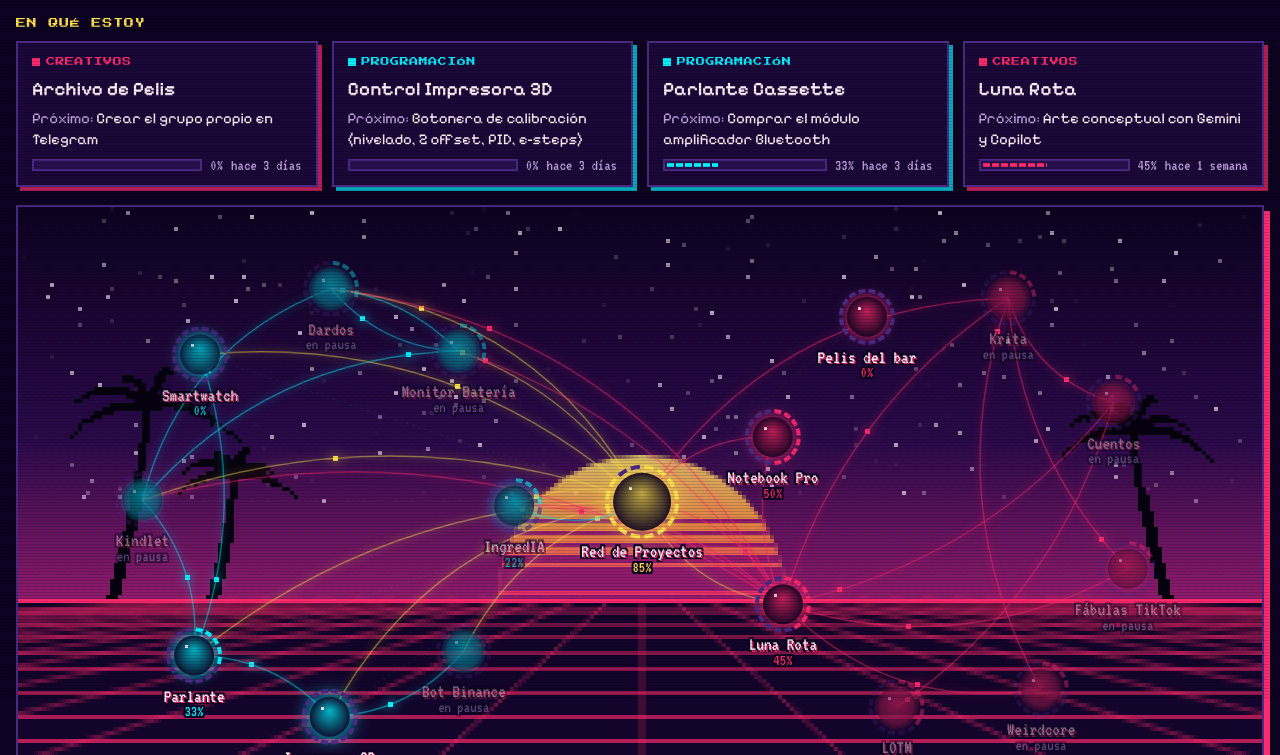
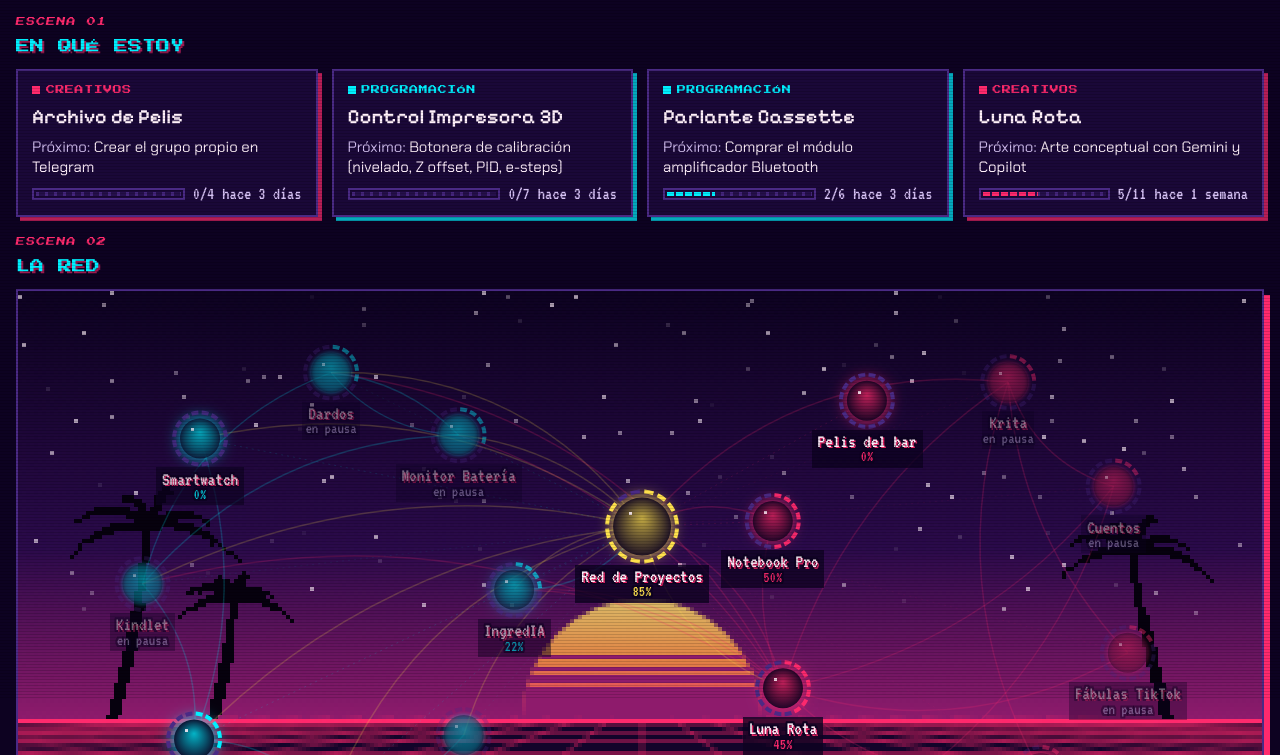
Before and after one commit to estufado28/red-de-proyectos, a plain HTML site: page index.html in a window 1280 px wide. Shown: the part 101-856 px from the top of the page. Drawn offline with Linux system fonts and the light colour scheme; animation ran at ten frames a second.

Commit message:
Ajustes de estética

```diff
--- a/index.html
+++ b/index.html
@@ -1,19 +1,20 @@
 <!doctype html><html lang="es"><head><meta charset="utf-8"><meta name="viewport" content="width=device-width,initial-scale=1,viewport-fit=cover"><link rel="icon" href="logo.png"><style>:root{padding-top:env(safe-area-inset-top,0px);padding-bottom:env(safe-area-inset-bottom,0px)}body{margin:0}[hidden]{display:none!important}</style>
 <title>Red de Proyectos</title>
 <link rel="preconnect" href="https://fonts.googleapis.com">
-<link rel="stylesheet" href="https://fonts.googleapis.com/css2?family=Press+Start+2P&family=Pixelify+Sans:wght@400;500;600;700&family=VT323&display=swap">
+<link rel="stylesheet" href="https://fonts.googleapis.com/css2?family=Chakra+Petch:wght@400;500;600&family=Press+Start+2P&family=Pixelify+Sans:wght@400;500;600;700&family=VT323&display=swap">
 <style>
 /* Layout: cabecera pixel con progreso · Hoy / Esperando / Ideas · En qué estoy · lienzo de la red (sol synthwave pixelado)
    · grupos · avance semanal · historial. Panel del nodo: lateral en PC, hoja inferior en celu.
    Dirección: Hotline Miami — noche violeta, rosa chicle, cian y amarillo neón, letras pixel, sombras duras, CRT. */
 :root{
-  --bg:#0d0221; --surface:#1a0838; --surface2:#26104d; --fg:#fff0fb; --muted:#bfa3e0; --line:#4a2a85;
+  --bg:#0d0221; --surface:#1a0838; --surface2:#26104d; --fg:#fff0fb; --muted:#d4c0f2; --line:#4a2a85;
   --prog:#00f0ff; --crea:#ff2a6d; --trab:#b967ff; --nucleo:#ffe14d; --ok:#5dffb0; --danger:#ff5b5b;
   --sombra:#ff2a6d; --grid:#ff2a6d;
   --cielo:#2a0a4a; --horizonte:#8e1b6c; --sol1:#ffe66d; --sol2:#ff9e3d; --sol3:#ff2a6d; --suelo:#12042a; --palma:#06010e;
   --crt:.16;
   --f-display:"Press Start 2P", "Courier New", monospace;
-  --f-body:"Pixelify Sans", "Trebuchet MS", system-ui, sans-serif;
+  --f-body:"Chakra Petch", "Trebuchet MS", system-ui, sans-serif;
+  --f-pixel:"Pixelify Sans", "Trebuchet MS", system-ui, sans-serif;
   --f-mono:"VT323", "Courier New", ui-monospace, monospace;
   color-scheme:dark;
 }
@@ -26,7 +27,7 @@
   color-scheme:light;
 }
 :root[data-modo="galaxia"]{
-  --bg:#06040f; --surface:#141026; --surface2:#1d1735; --fg:#efe9ff; --muted:#a79ed0; --line:#352b5e;
+  --bg:#06040f; --surface:#141026; --surface2:#1d1735; --fg:#efe9ff; --muted:#c2b9e6; --line:#352b5e;
   --prog:#93b9ff; --crea:#ffb08a; --trab:#d3c2ff; --nucleo:#fff1a8; --ok:#9be8c0; --danger:#ff8a8a;
   --sombra:#93b9ff; --grid:#93b9ff;
   --cielo:#06040f; --horizonte:#06040f; --sol1:#fff1a8; --sol2:#ffb08a; --sol3:#93b9ff; --suelo:#06040f; --palma:#06040f;
@@ -57,7 +58,7 @@ input[type=text], input:not([type]), textarea{background:var(--surface2); border
 input:focus, textarea:focus{border-color:var(--prog); outline:none}
 
 /* barra por bloques */
-.barra{height:14px; background:var(--surface2); border:2px solid var(--line); padding:2px}
+.barra{height:14px; background-color:var(--surface2); background-image:repeating-linear-gradient(90deg, color-mix(in srgb, var(--line) 85%, transparent) 0 3px, transparent 3px 9px); background-origin:content-box; background-clip:content-box; border:2px solid var(--line); padding:2px}
 .barra i{display:block; height:100%; width:0; background:var(--c, var(--crea));
   -webkit-mask:repeating-linear-gradient(90deg,#000 0 7px,transparent 7px 9px); mask:repeating-linear-gradient(90deg,#000 0 7px,transparent 7px 9px); transition:width .6s steps(12)}
 
@@ -67,9 +68,10 @@ input:focus, textarea:focus{border-color:var(--prog); outline:none}
 .marca img{width:48px; height:48px; flex:none; image-rendering:pixelated}
 .marca div{display:flex; flex-direction:column; gap:8px; min-width:0}
 .marca h1{font:clamp(16px,3.6vw,26px)/1.25 var(--f-display); margin:0; color:var(--crea); text-transform:uppercase;
-  text-shadow:3px 3px 0 var(--prog), -2px -1px 0 color-mix(in srgb, var(--nucleo) 70%, transparent); animation:ciclo 2.4s steps(1) infinite, tambaleo 3.2s ease-in-out infinite; transform-origin:left center}
+  text-shadow:3px 3px 0 var(--prog), -2px -1px 0 color-mix(in srgb, var(--nucleo) 70%, transparent); transform:skewX(-5deg); animation:ciclo .5s steps(1) 4, tambaleo 1s ease-in-out 2; transform-origin:left center}
+.marca:hover h1{animation:ciclo .5s steps(1) infinite, tambaleo 1.4s ease-in-out infinite}
 @keyframes ciclo{0%{color:var(--crea)}33%{color:var(--nucleo)}66%{color:var(--prog)}}
-@keyframes tambaleo{0%,100%{transform:rotate(-1.2deg) skewX(-4deg)}50%{transform:rotate(1deg) skewX(-6deg)}}
+@keyframes tambaleo{0%,100%{transform:skewX(-5deg)}25%{transform:rotate(-1.5deg) skewX(-3deg)}75%{transform:rotate(1.2deg) skewX(-7deg)}}
 :root[data-modo="mapa"] .marca h1{text-shadow:3px 3px 0 color-mix(in srgb, var(--prog) 40%, transparent); animation:none; transform:skewX(-6deg)}
 .marca small{color:var(--muted); font:19px/1.15 var(--f-mono)}
 .global{flex:1 1 280px; min-width:0; display:grid; gap:6px}
@@ -94,7 +96,7 @@ input:focus, textarea:focus{border-color:var(--prog); outline:none}
 .lista .proy{display:block; font:16px/1.1 var(--f-mono); color:var(--c)}
 .lista .hecha label{color:var(--muted); text-decoration:line-through; text-decoration-color:var(--line)}
 .lista button.txt{border:0; background:transparent; padding:0; text-align:left}
-.lista time{font:15px var(--f-mono); color:var(--muted); padding-top:2px; white-space:nowrap}
+.lista time{font:17px var(--f-mono); color:var(--muted); padding-top:2px; white-space:nowrap}
 .ideas-form{display:flex; gap:6px}
 .ideas-form input{flex:1; min-width:0}
 #ideas{margin-top:8px; max-height:200px; overflow-y:auto}
@@ -106,11 +108,11 @@ input:focus, textarea:focus{border-color:var(--prog); outline:none}
 .tarjeta{display:grid; gap:8px; align-content:start; padding:12px 14px; min-width:0}
 .tarjeta .tapa{display:block; width:100%; aspect-ratio:16/9; object-fit:cover; border:2px solid var(--line); max-width:100%}
 .tarjeta .etq{font-size:9px}
-.tarjeta .abrir{border:0; background:transparent; padding:0; text-align:left; font:600 19px/1.2 var(--f-body); color:var(--fg)}
+.tarjeta .abrir{border:0; background:transparent; padding:0; text-align:left; font:600 20px/1.2 var(--f-pixel); color:var(--fg)}
 .tarjeta .abrir:hover{color:var(--c)}
 .tarjeta .sig{font-size:15px; line-height:1.35}
 .tarjeta .sig span{color:var(--muted)}
-.tarjeta .pie{display:flex; align-items:center; gap:8px; font:16px var(--f-mono); color:var(--muted)}
+.tarjeta .pie{display:flex; align-items:center; gap:8px; font:18px var(--f-mono); color:var(--muted)}
 .tarjeta .pie .barra{flex:1; height:12px}
 .tarjeta .links{display:flex; flex-wrap:wrap; gap:6px}
 .tarjeta .links a{font:16px/1.2 var(--f-mono); text-transform:uppercase; text-decoration:none; border:2px solid var(--line); padding:1px 6px; color:var(--c)}
@@ -126,7 +128,7 @@ canvas{display:block; width:100%; height:min(700px, 74vh); min-height:460px; tou
 
 .chips{max-width:1280px; margin:18px auto 0; display:grid; grid-template-columns:repeat(auto-fit,minmax(min(100%,280px),1fr)); gap:16px}
 .grupo ul{list-style:none; margin:0; padding:0; display:flex; flex-wrap:wrap; gap:8px}
-.chip{display:flex; align-items:center; gap:8px; border:2px solid var(--line); background:var(--surface); padding:4px 10px 4px 5px; font-size:15px; box-shadow:2px 2px 0 color-mix(in srgb, var(--c) 60%, transparent)}
+.chip{display:flex; align-items:center; gap:8px; border:2px solid var(--line); background:var(--surface); padding:4px 10px 4px 5px; font:15px/1.3 var(--f-pixel); box-shadow:2px 2px 0 color-mix(in srgb, var(--c) 60%, transparent)}
 .chip .mini{width:20px; height:20px; background:conic-gradient(var(--c) calc(var(--p)*1%), var(--surface2) 0); display:grid; place-items:center; flex:none}
 .chip .mini::after{content:""; width:12px; height:12px; background:var(--surface)}
 .chip[aria-current="true"]{border-color:var(--c)}
@@ -178,7 +180,7 @@ canvas{display:block; width:100%; height:min(700px, 74vh); min-height:460px; tou
 .apr{list-style:none; margin:0; padding:0; display:grid; gap:8px}
 .apr li{padding:2px 0 2px 14px; font-size:15px; position:relative}
 .apr li::before{content:""; position:absolute; left:0; top:8px; width:7px; height:7px; background:var(--c)}
-.apr .meta{display:block; font:16px var(--f-mono); color:var(--muted); margin-top:2px}
+.apr .meta{display:block; font:17px var(--f-mono); color:var(--muted); margin-top:2px}
 .bitacora{list-style:none; margin:0; padding:0; display:grid; gap:6px}
 .bitacora li{display:grid; grid-template-columns:auto 1fr; gap:10px; font-size:15px}
 .bitacora time{font:16px var(--f-mono); color:var(--c); white-space:nowrap}
@@ -202,7 +204,17 @@ canvas{display:block; width:100%; height:min(700px, 74vh); min-height:460px; tou
 .hlista li{display:grid; grid-template-columns:auto 1fr auto; gap:12px; align-items:start; padding:10px 12px}
 .hlista time{font:17px var(--f-mono); color:var(--muted); white-space:nowrap}
 .hlista .txt{min-width:0}
-.hlista .ruta{display:block; font:16px var(--f-mono); color:var(--muted); margin-top:2px}
+.hlista .ruta{display:block; font:17px var(--f-mono); color:var(--muted); margin-top:2px}
+
+/* encabezados tipo escena */
+.cap{display:flex; flex-direction:column; gap:6px; margin:0 0 12px}
+.cap small{font:9px/1.6 var(--f-display); color:var(--crea); letter-spacing:.12em; text-transform:uppercase; transform:skewX(-10deg); transform-origin:left}
+.cap b{font:14px/1.5 var(--f-display); font-weight:400; color:var(--prog); text-transform:uppercase; text-shadow:2px 2px 0 color-mix(in srgb, var(--crea) 60%, transparent)}
+.red-t{max-width:1280px; margin:0 auto 12px}
+
+/* entrada del panel con desfase VHS */
+.panel.entra{animation:vhs .34s steps(4) 1}
+@keyframes vhs{0%{transform:translateX(-10px); filter:drop-shadow(4px 0 0 var(--crea)) drop-shadow(-4px 0 0 var(--prog)); opacity:.5}50%{transform:translateX(6px); filter:drop-shadow(-3px 0 0 var(--crea)) drop-shadow(3px 0 0 var(--prog)); opacity:.9}100%{transform:none; filter:none; opacity:1}}
 .hlista .ruta b{color:var(--c); font-weight:400}
 .borrar{border:2px solid var(--line); background:transparent; padding:2px 8px; font:16px var(--f-mono); color:var(--muted); text-transform:uppercase}
 .borrar.seguro{border-color:var(--danger); color:var(--danger)}
@@ -211,6 +223,7 @@ canvas{display:block; width:100%; height:min(700px, 74vh); min-height:460px; tou
 @media (max-width:720px){
   canvas{height:90vh; min-height:780px}
   .leyenda{display:none}
+  .escena{box-shadow:0 6px 0 var(--sombra)}
   .dia{grid-template-columns:1fr}
   .foco-grid{grid-template-columns:none; grid-auto-flow:column; grid-auto-columns:82%; overflow-x:auto; scroll-snap-type:x mandatory; padding:0 6px 10px 0}
   .tarjeta{scroll-snap-align:start}
@@ -225,7 +238,7 @@ canvas{display:block; width:100%; height:min(700px, 74vh); min-height:460px; tou
   .hlista time{grid-column:1/-1; order:-1}
   .form-link{grid-template-columns:1fr}
 }
-@media (prefers-reduced-motion:reduce){ .barra i{transition:none} body{transition:none} .marca h1{animation:none; transform:skewX(-5deg)} }
+@media (prefers-reduced-motion:reduce){ .barra i{transition:none} body{transition:none} .marca h1, .marca:hover h1{animation:none; transform:skewX(-5deg)} .panel.entra{animation:none} }
 </style>
 
 <header class="top">
@@ -265,10 +278,11 @@ canvas{display:block; width:100%; height:min(700px, 74vh); min-height:460px; tou
 </section>
 
 <section class="foco" aria-labelledby="foco-t">
-  <h2 class="sec-t" id="foco-t">En qué estoy</h2>
+  <h2 class="cap" id="foco-t"><small>Escena 01</small><b>En qué estoy</b></h2>
   <div class="foco-grid" id="foco"><p class="vacio">Cargando los proyectos activos…</p></div>
 </section>
 
+<h2 class="cap red-t"><small>Escena 02</small><b>La red</b></h2>
 <section class="escena" aria-label="Mapa de la red">
   <canvas id="lienzo" aria-label="Red de proyectos interconectados. Usá la lista de abajo para abrir cada proyecto."></canvas>
   <div class="estado" id="estado"><div><b>Cargando la red…</b>Los proyectos aparecen acá en unos segundos.</div></div>
@@ -278,7 +292,7 @@ canvas{display:block; width:100%; height:min(700px, 74vh); min-height:460px; tou
 <section class="chips" id="chips" aria-label="Proyectos"></section>
 
 <section class="avance" aria-labelledby="avance-t">
-  <h2 id="avance-t">Avance semanal</h2>
+  <h2 class="cap" id="avance-t"><small>Escena 03</small><b>Avance semanal</b></h2>
   <p>Cada domingo se guarda una foto del progreso. Una semana cuenta para la racha si se terminó al menos una tarea.</p>
   <div class="avance-grid">
     <div class="graf px" id="graf"><p class="vacio">El primer repaso semanal guarda el punto de partida.</p></div>
@@ -287,7 +301,7 @@ canvas{display:block; width:100%; height:min(700px, 74vh); min-height:460px; tou
 </section>
 
 <section class="historial">
-  <h2>Historial de aprendizajes</h2>
+  <h2 class="cap"><small>Escena 04</small><b>Historial de aprendizajes</b></h2>
   <p id="hist-p">Todo lo que un proyecto aprendió y pasó a otros.</p>
   <ul class="hlista" id="hlista"><li><span class="vacio">Todavía no hay aprendizajes guardados.</span></li></ul>
 </section>
@@ -379,7 +393,7 @@ canvas{display:block; width:100%; height:min(700px, 74vh); min-height:460px; tou
     } else {
       centros = hayTrab
         ? { prog:[W*0.25,H*0.46], nucleo:[W/2,H*0.38], crea:[W*0.75,H*0.46], trab:[W/2,H*0.83] }
-        : { prog:[W*0.25,H*0.50], nucleo:[W/2,H*0.50], crea:[W*0.75,H*0.50] };
+        : { prog:[W*0.25,H*0.50], nucleo:[W/2,H*0.40], crea:[W*0.75,H*0.50] };
       rx = Math.min(W*0.15, 200); ry = Math.min(H*0.36, 240);
     }
     ORDEN_AREAS.forEach(a => {
@@ -426,29 +440,30 @@ canvas{display:block; width:100%; height:min(700px, 74vh); min-height:460px; tou
     const s = 4, w = Math.max(2, Math.ceil(W/s)), h = Math.max(2, Math.ceil(H/s));
     if (!bgc){ bgc = document.createElement("canvas"); bgx = bgc.getContext("2d"); }
     if (bgc.width!==w || bgc.height!==h){ bgc.width = w; bgc.height = h; estrellas = null; }
-    const g = bgx, hz = Math.round(h*0.66);
+    const g = bgx, hz = Math.round(h*0.72);
     const sky = g.createLinearGradient(0,0,0,hz); sky.addColorStop(0, C["--bg"]); sky.addColorStop(.6, C["--cielo"]); sky.addColorStop(1, C["--horizonte"]);
     g.fillStyle = sky; g.fillRect(0,0,w,hz);
-    if (!estrellas) estrellas = Array.from({length: Math.round(w*hz/110)}, () => ({ x:Math.floor(Math.random()*w), y:Math.floor(Math.random()*hz*0.75), f:Math.random()*6 }));
+    if (!estrellas) estrellas = Array.from({length: Math.round(w*hz/240)}, () => ({ x:Math.floor(Math.random()*w), y:Math.floor(Math.random()*hz*0.75), f:Math.random()*6 }));
     g.fillStyle = C["--fg"];
-    estrellas.forEach(e => { g.globalAlpha = .35 + .35*Math.sin(t/650 + e.f); g.fillRect(e.x, e.y, 1, 1); });
+    estrellas.forEach(e => { g.globalAlpha = .35 + .3*Math.sin(t/1100 + e.f); g.fillRect(e.x, e.y, 1, 1); });
     g.globalAlpha = 1;
-    const R = Math.round(Math.min(w, h)*0.24), cx = Math.round(w/2);
+    const R = Math.round(Math.min(w, h)*0.2), cx = Math.round(w/2);
     const sg = g.createLinearGradient(0, hz-R, 0, hz); sg.addColorStop(0, C["--sol1"]); sg.addColorStop(.5, C["--sol2"]); sg.addColorStop(1, C["--sol3"]);
     g.save(); g.beginPath(); g.arc(cx, hz, R, Math.PI, 0); g.closePath(); g.clip();
     g.globalAlpha = .8; g.fillStyle = sg; g.fillRect(cx-R, hz-R, 2*R, R); g.globalAlpha = 1;
-    const desliz = reduce ? 0 : (t/1400) % 1;
+    const desliz = reduce ? 0 : (t/2600) % 1;
     for (let k=0; k<7; k++){
       const f = (k + desliz)/7, y = Math.round(hz - R*0.62 + f*R*0.62), grosor = Math.max(1, Math.round(f*4));
       g.fillStyle = C["--horizonte"]; g.fillRect(cx-R, y, 2*R, grosor);
     }
     g.restore();
-    palmera(g, Math.round(w*0.07), hz, Math.round(h*0.34), 1);
-    palmera(g, Math.round(w*0.15), hz, Math.round(h*0.22), 1);
-    palmera(g, Math.round(w*0.92), hz, Math.round(h*0.3), -1);
+    const u = Math.min(w, h*0.8);
+    palmera(g, Math.round(w*0.07), hz, Math.round(u*0.42), 1);
+    palmera(g, Math.round(w*0.15), hz, Math.round(u*0.27), 1);
+    palmera(g, Math.round(w*0.92), hz, Math.round(u*0.37), -1);
     g.fillStyle = C["--suelo"]; g.fillRect(0, hz, w, h-hz);
     g.fillStyle = C["--sol3"]; g.fillRect(0, hz, w, 1);
-    const off = reduce ? 0 : (t/2400) % 1;
+    const off = reduce ? 0 : (t/4200) % 1;
     g.fillStyle = C["--grid"];
     for (let k=0; k<12; k++){
       const f = (k+off)/12, y = Math.round(hz + (h-hz)*f*f);
@@ -525,11 +540,11 @@ canvas{display:block; width:100%; height:min(700px, 74vh); min-height:460px; tou
         const b = puntoDe(d,t); if(!b) return;
         const activo = !sel || sel===a.origen || sel===d;
         const c = curva(o,b, .18 + ((ai+di)%3)*.04);
-        ctx.strokeStyle = hexA(col, activo ? (modo==="mapa"?.55:.45) : .06);
+        ctx.strokeStyle = hexA(col, sel ? (activo ? .75 : .05) : (modo==="mapa" ? .3 : .2));
         ctx.lineWidth = activo && sel ? 2.5 : 1.5;
-        if (modo!=="mapa" && activo){ ctx.shadowColor = col; ctx.shadowBlur = 8; }
+        if (modo!=="mapa" && sel && activo){ ctx.shadowColor = col; ctx.shadowBlur = 8; }
         ctx.beginPath(); ctx.moveTo(o.x,o.y); ctx.quadraticCurveTo(c.qx,c.qy,b.x,b.y); ctx.stroke(); ctx.shadowBlur = 0;
-        if (activo && !reduce){
+        if (sel && activo && !reduce){
           const u = ((t/2600) + ai*.37 + di*.21) % 1, p = enCurva(o,b,c,u);
           ctx.fillStyle = col; if (modo!=="mapa"){ ctx.shadowColor = col; ctx.shadowBlur = 12; }
           const sz = modo==="galaxia" ? 3 : 5; ctx.fillRect(Math.round(p.x-sz/2), Math.round(p.y-sz/2), sz, sz); ctx.shadowBlur = 0;
@@ -552,7 +567,7 @@ canvas{display:block; width:100%; height:min(700px, 74vh); min-height:460px; tou
         ctx.beginPath(); ctx.moveTo(q.x-s,q.y); ctx.lineTo(q.x+s,q.y); ctx.moveTo(q.x,q.y-s); ctx.lineTo(q.x,q.y+s); ctx.stroke();
         ctx.fillStyle = C["--fg"]; ctx.fillRect(q.x-2, q.y-2, 4, 4);
       } else {
-        ctx.shadowColor = col; ctx.shadowBlur = est==="pausa" ? 4 : 18 + (reduce?0:Math.sin(t/600 + q.y)*6);
+        ctx.shadowColor = col; ctx.shadowBlur = est==="pausa" ? 4 : 14 + (reduce?0:Math.sin(t/900 + q.y)*3);
         ctx.fillStyle = C["--bg"]; ctx.beginPath(); ctx.arc(q.x,q.y,rr,0,7); ctx.fill(); ctx.shadowBlur = 0;
         const g = ctx.createRadialGradient(q.x,q.y-rr*.3,0,q.x,q.y,rr); g.addColorStop(0, hexA(col,.75)); g.addColorStop(1, hexA(col,.08));
         ctx.fillStyle = g; ctx.beginPath(); ctx.arc(q.x,q.y,rr,0,7); ctx.fill();
@@ -563,6 +578,10 @@ canvas{display:block; width:100%; height:min(700px, 74vh); min-height:460px; tou
       const fs = W<520 ? 17 : 19;
       ctx.font = `${fs}px VT323, "Courier New", monospace`; ctx.textAlign = "center"; ctx.textBaseline = "top";
       const etiqueta = (p.corto || p.nombre), y1 = q.y+rr+11;
+      if (modo==="miami"){
+        const an = Math.max(ctx.measureText(etiqueta).width, 40) + 12;
+        ctx.fillStyle = hexA(C["--bg"], .8); ctx.fillRect(Math.round(q.x-an/2), Math.round(y1-2), Math.round(an), fs*2);
+      }
       ctx.lineWidth = 4; ctx.strokeStyle = C["--bg"]; ctx.strokeText(etiqueta, q.x, y1);
       if (modo==="miami"){ ctx.fillStyle = hexA(C["--crea"], .9); ctx.fillText(etiqueta, q.x+1.5, y1+1.5); }
       ctx.fillStyle = C["--fg"]; ctx.fillText(etiqueta, q.x, y1);
@@ -666,7 +685,7 @@ canvas{display:block; width:100%; height:min(700px, 74vh); min-height:460px; tou
         <span class="etq">${AREAS[a].nombre}</span>
         <button class="abrir" id="foco-${esc(p.id)}">${esc(p.nombre)}</button>
         <span class="sig">${sig ? `<span>Próximo: </span>${esc(sig)}` : '<span>Sin tareas pendientes</span>'}</span>
-        <span class="pie"><span class="barra"><i style="width:${pct(p)}%"></i></span><span>${pct(p)}%</span><span>${haceTxt(p.ultimaActividad)}</span></span>
+        <span class="pie"><span class="barra"><i style="width:${pct(p)}%"></i></span><span>${(p.tareas||[]).filter(x=>x.hecha).length}/${(p.tareas||[]).length}</span><span>${haceTxt(p.ultimaActividad)}</span></span>
         ${links.length ? `<span class="links">${links.map(l => `<a href="${esc(l.url)}" target="_blank" rel="noopener">${esc(l.titulo||"link")}</a>`).join("")}</span>` : ""}`;
       d.querySelector(".abrir").addEventListener("click", () => abrir(p.id));
       const img = d.querySelector(".tapa"); if (img) img.addEventListener("error", () => img.remove());
@@ -771,7 +790,10 @@ canvas{display:block; width:100%; height:min(700px, 74vh); min-height:460px; tou
 
   /* ---------- panel ---------- */
   const panel = $("#panel");
-  function abrir(id){ st.sel = id; st.editEspera = null; pintarPanel(); pintarListas(); redibujar(); }
+  function abrir(id){
+    st.sel = id; st.editEspera = null; pintarPanel(); pintarListas(); redibujar();
+    if (!reduce){ panel.classList.remove("entra"); void panel.offsetWidth; panel.classList.add("entra"); }
+  }
   function cerrar(){ st.sel = null; panel.hidden = true; pintarListas(); redibujar(); }
   addEventListener("keydown", e => { if (e.key==="Escape" && st.sel) cerrar(); });
 
@@ -807,7 +829,7 @@ canvas{display:block; width:100%; height:min(700px, 74vh); min-height:460px; tou
         <div class="cab"><div style="flex:1;min-width:0;display:grid;gap:8px"><span class="etq">${area.nombre}${p.publico===false ? " · solo en tu versión" : ""}</span><h3 id="p-nombre">${esc(p.nombre)}</h3></div>
           <button class="cerrar" id="p-cerrar" aria-label="Cerrar">×</button></div>
         ${p.descripcion ? `<p class="desc">${esc(p.descripcion)}</p>` : ""}
-        <div class="pfila"><div class="barra"><i style="width:${pct(p)}%"></i></div><span>${pct(p)}%</span></div>
+        <div class="pfila"><div class="barra"><i style="width:${pct(p)}%"></i></div><span>${(p.tareas||[]).filter(x=>x.hecha).length}/${(p.tareas||[]).length} · ${pct(p)}%</span></div>
         <div class="meta-fila"><span class="ultimo">Último avance: ${haceTxt(p.ultimaActividad)}</span>${control}</div>
       </header>
       <div class="cuerpo">
```
